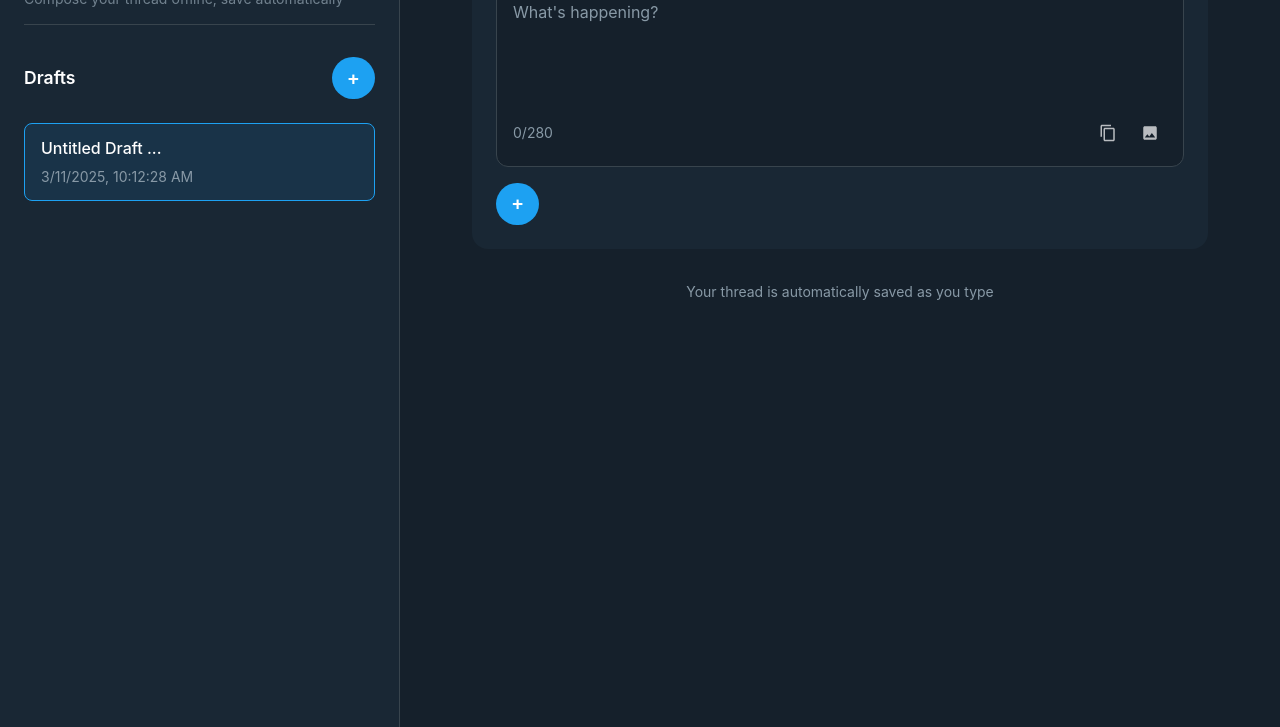
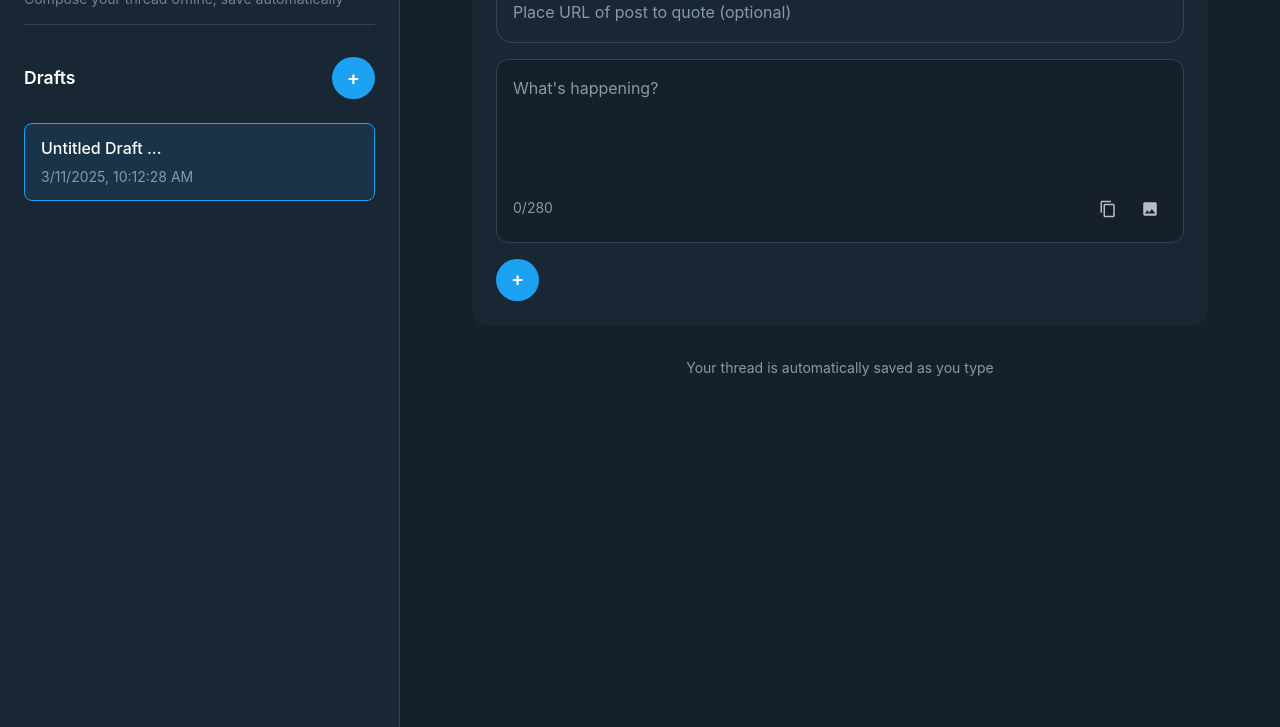
Before and after one commit to weizman/postex, a website: page index.html in a window 1280 px wide. Shown: the part 73-800 px from the top of the page. Drawn offline with Linux system fonts and the light colour scheme.

Commit message:
support quote

```diff
--- a/script.js
+++ b/script.js
@@ -49,6 +49,7 @@ function createNewDraft() {
     const draft = {
         id: Date.now(),
         title: 'Untitled Draft',
+        quoteUrl: '',
         posts: [{  // Add an initial empty post
             id: Date.now(),
             content: '',
@@ -171,6 +172,34 @@ function addNewPost() {
 
 // Render all posts
 function renderPosts() {
+    const draft = drafts.find(d => d.id === currentDraftId);
+
+    // Create quote URL input if it doesn't exist
+    let quoteUrlInput = document.querySelector('.quote-url-input');
+    if (!quoteUrlInput) {
+        quoteUrlInput = document.createElement('div');
+        quoteUrlInput.className = 'quote-url-input';
+        quoteUrlInput.setAttribute('contenteditable', 'true');
+        quoteUrlInput.setAttribute('placeholder', 'Place URL of post to quote (optional)');
+        threadPosts.parentElement.insertBefore(quoteUrlInput, threadPosts);
+
+        // Add input handler for quote URL
+        quoteUrlInput.addEventListener('input', () => {
+            const draft = drafts.find(d => d.id === currentDraftId);
+            if (draft) {
+                draft.quoteUrl = quoteUrlInput.textContent.trim();
+                saveDrafts();
+            }
+        });
+    }
+
+    // Update quote URL input value
+    if (draft && draft.quoteUrl) {
+        quoteUrlInput.textContent = draft.quoteUrl;
+    } else {
+        quoteUrlInput.textContent = '';
+    }
+
     threadPosts.innerHTML = '';
     posts.forEach((post, index) => {
         const postElement = createPostElement(post, index);
--- a/styles.css
+++ b/styles.css
@@ -275,6 +275,28 @@ footer {
     margin-bottom: 2rem;
 }
 
+.quote-url-input {
+    width: 100%;
+    background-color: var(--secondary-background);
+    border-radius: 16px;
+    padding: 1rem;
+    margin-bottom: 1rem;
+    color: var(--text-color);
+    font-size: 1rem;
+    border: 1px solid var(--border-color);
+    outline: none;
+    min-height: 3rem;
+}
+
+.quote-url-input:empty:before {
+    content: attr(placeholder);
+    color: #8899A6;
+}
+
+.quote-url-input:focus {
+    border-color: var(--primary-color);
+}
+
 .thread-posts {
     display: flex;
     flex-direction: column;
```
